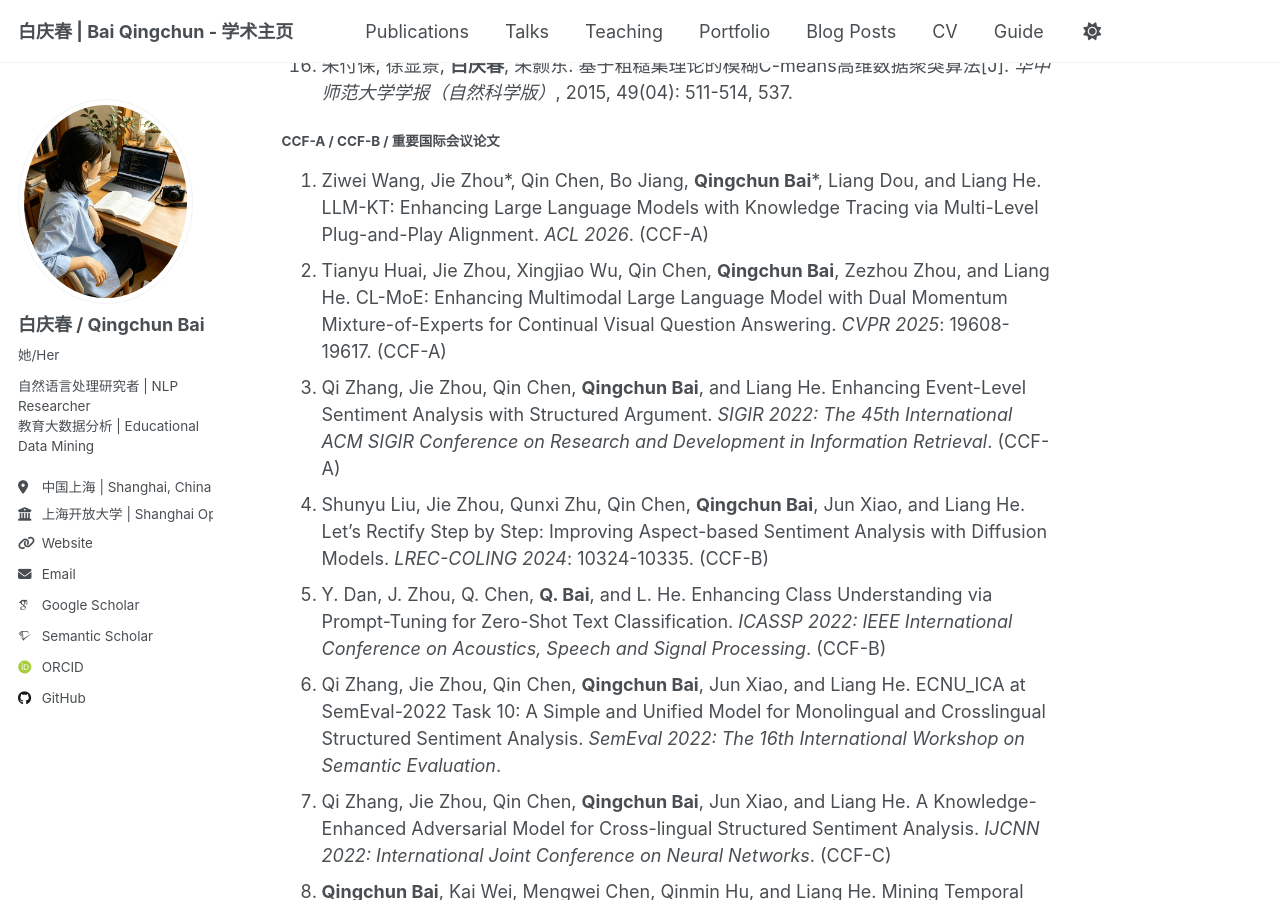
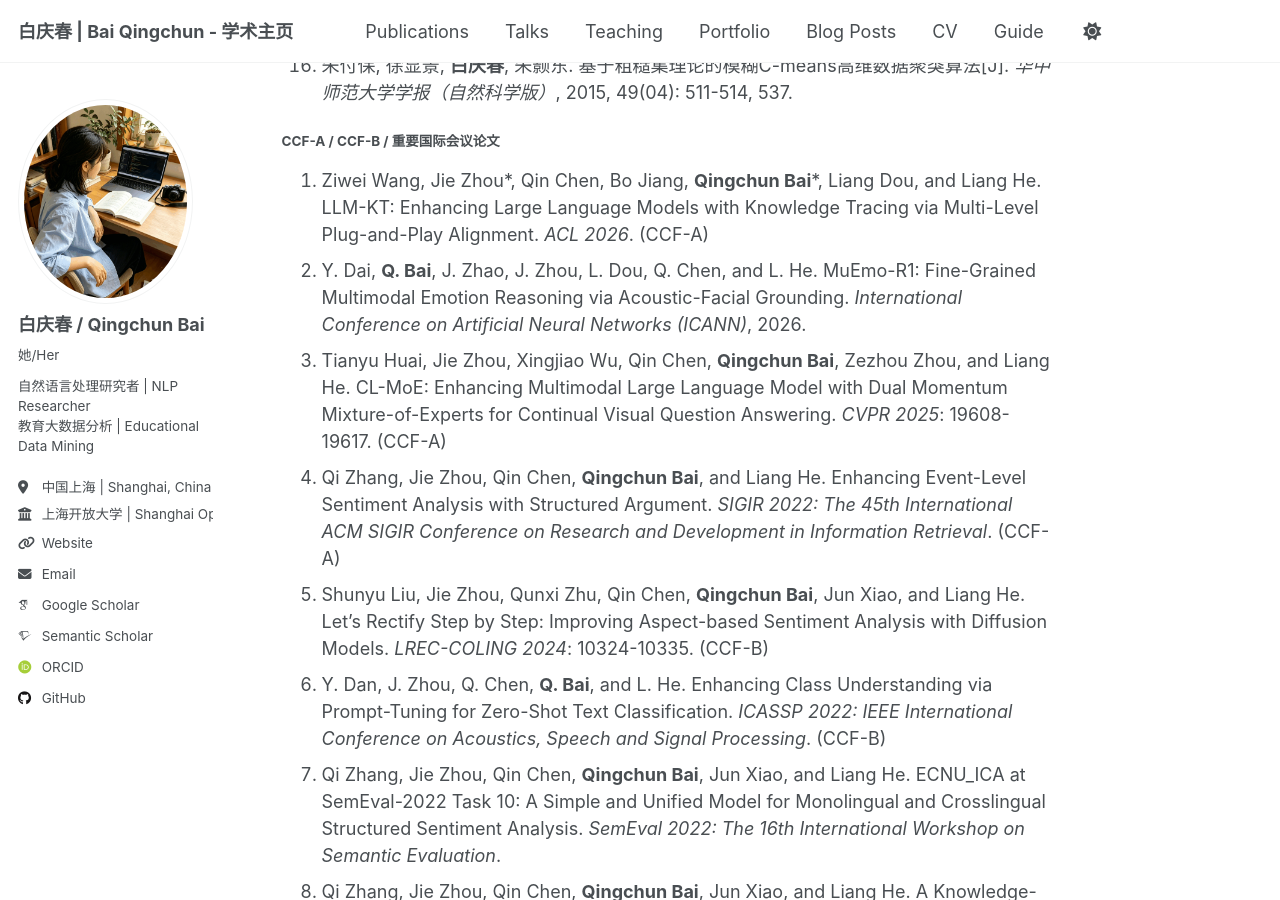
Before and after one commit to adableau/adableau.github.io, a Jekyll site: the page built from _pages/about.md, in a window 1280 px wide and 900 px high, scrolled down 3119 px. Built offline with Jekyll 4.4.1, drawn with Linux system fonts in a browser that asks for light colours; some web fonts are replaced.

Commit message:
Add ICANN 2026 publication

```diff
--- a/_includes/selected-publications.md
+++ b/_includes/selected-publications.md
@@ -35,15 +35,16 @@
 #### CCF-A / CCF-B / 重要国际会议论文
 
 1.  Ziwei Wang, Jie Zhou&#42;, Qin Chen, Bo Jiang, **Qingchun Bai**&#42;, Liang Dou, and Liang He. LLM-KT: Enhancing Large Language Models with Knowledge Tracing via Multi-Level Plug-and-Play Alignment. *ACL 2026*. (CCF-A)
-2.  Tianyu Huai, Jie Zhou, Xingjiao Wu, Qin Chen, **Qingchun Bai**, Zezhou Zhou, and Liang He. CL-MoE: Enhancing Multimodal Large Language Model with Dual Momentum Mixture-of-Experts for Continual Visual Question Answering. *CVPR 2025*: 19608-19617. (CCF-A)
-3.  Qi Zhang, Jie Zhou, Qin Chen, **Qingchun Bai**, and Liang He. Enhancing Event-Level Sentiment Analysis with Structured Argument. *SIGIR 2022: The 45th International ACM SIGIR Conference on Research and Development in Information Retrieval*. (CCF-A)
-4.  Shunyu Liu, Jie Zhou, Qunxi Zhu, Qin Chen, **Qingchun Bai**, Jun Xiao, and Liang He. Let's Rectify Step by Step: Improving Aspect-based Sentiment Analysis with Diffusion Models. *LREC-COLING 2024*: 10324-10335. (CCF-B)
-5.  Y. Dan, J. Zhou, Q. Chen, **Q. Bai**, and L. He. Enhancing Class Understanding via Prompt-Tuning for Zero-Shot Text Classification. *ICASSP 2022: IEEE International Conference on Acoustics, Speech and Signal Processing*. (CCF-B)
-6.  Qi Zhang, Jie Zhou, Qin Chen, **Qingchun Bai**, Jun Xiao, and Liang He. ECNU_ICA at SemEval-2022 Task 10: A Simple and Unified Model for Monolingual and Crosslingual Structured Sentiment Analysis. *SemEval 2022: The 16th International Workshop on Semantic Evaluation*.
-7.  Qi Zhang, Jie Zhou, Qin Chen, **Qingchun Bai**, Jun Xiao, and Liang He. A Knowledge-Enhanced Adversarial Model for Cross-lingual Structured Sentiment Analysis. *IJCNN 2022: International Joint Conference on Neural Networks*. (CCF-C)
-8.  **Qingchun Bai**, Kai Wei, Mengwei Chen, Qinmin Hu, and Liang He. Mining Temporal Discriminant Frames via Joint Matrix Factorization: A Case Study of Illegal Immigration in the U.S. News Media. *KSEM 2018: International Conference on Knowledge Science, Engineering and Management*, 260-267. (CCF-C)
-9.  **Qingchun Bai**, Jiayi Chen, Qinmin Hu, and Liang He. ECNU at CLEF PIR 2018: Evaluation of Personalized Information Retrieval. *Conference and Labs of the Evaluation Forum*, 2018.
-10. **Qingchun Bai**, Qinmin Hu, Faming Fang, and Liang He. Topic Detection with Danmaku: A Time-Sync Joint NMF Approach. *DEXA 2018: Database and Expert Systems Applications*, 428-435. (CCF-C)
+2.  Y. Dai, **Q. Bai**, J. Zhao, J. Zhou, L. Dou, Q. Chen, and L. He. MuEmo-R1: Fine-Grained Multimodal Emotion Reasoning via Acoustic-Facial Grounding. *International Conference on Artificial Neural Networks (ICANN)*, 2026.
+3.  Tianyu Huai, Jie Zhou, Xingjiao Wu, Qin Chen, **Qingchun Bai**, Zezhou Zhou, and Liang He. CL-MoE: Enhancing Multimodal Large Language Model with Dual Momentum Mixture-of-Experts for Continual Visual Question Answering. *CVPR 2025*: 19608-19617. (CCF-A)
+4.  Qi Zhang, Jie Zhou, Qin Chen, **Qingchun Bai**, and Liang He. Enhancing Event-Level Sentiment Analysis with Structured Argument. *SIGIR 2022: The 45th International ACM SIGIR Conference on Research and Development in Information Retrieval*. (CCF-A)
+5.  Shunyu Liu, Jie Zhou, Qunxi Zhu, Qin Chen, **Qingchun Bai**, Jun Xiao, and Liang He. Let's Rectify Step by Step: Improving Aspect-based Sentiment Analysis with Diffusion Models. *LREC-COLING 2024*: 10324-10335. (CCF-B)
+6.  Y. Dan, J. Zhou, Q. Chen, **Q. Bai**, and L. He. Enhancing Class Understanding via Prompt-Tuning for Zero-Shot Text Classification. *ICASSP 2022: IEEE International Conference on Acoustics, Speech and Signal Processing*. (CCF-B)
+7.  Qi Zhang, Jie Zhou, Qin Chen, **Qingchun Bai**, Jun Xiao, and Liang He. ECNU_ICA at SemEval-2022 Task 10: A Simple and Unified Model for Monolingual and Crosslingual Structured Sentiment Analysis. *SemEval 2022: The 16th International Workshop on Semantic Evaluation*.
+8.  Qi Zhang, Jie Zhou, Qin Chen, **Qingchun Bai**, Jun Xiao, and Liang He. A Knowledge-Enhanced Adversarial Model for Cross-lingual Structured Sentiment Analysis. *IJCNN 2022: International Joint Conference on Neural Networks*. (CCF-C)
+9.  **Qingchun Bai**, Kai Wei, Mengwei Chen, Qinmin Hu, and Liang He. Mining Temporal Discriminant Frames via Joint Matrix Factorization: A Case Study of Illegal Immigration in the U.S. News Media. *KSEM 2018: International Conference on Knowledge Science, Engineering and Management*, 260-267. (CCF-C)
+10. **Qingchun Bai**, Jiayi Chen, Qinmin Hu, and Liang He. ECNU at CLEF PIR 2018: Evaluation of Personalized Information Retrieval. *Conference and Labs of the Evaluation Forum*, 2018.
+11. **Qingchun Bai**, Qinmin Hu, Faming Fang, and Liang He. Topic Detection with Danmaku: A Time-Sync Joint NMF Approach. *DEXA 2018: Database and Expert Systems Applications*, 428-435. (CCF-C)
 
 #### 教育人工智能、在线学习与终身学习方向会议论文
 
```
